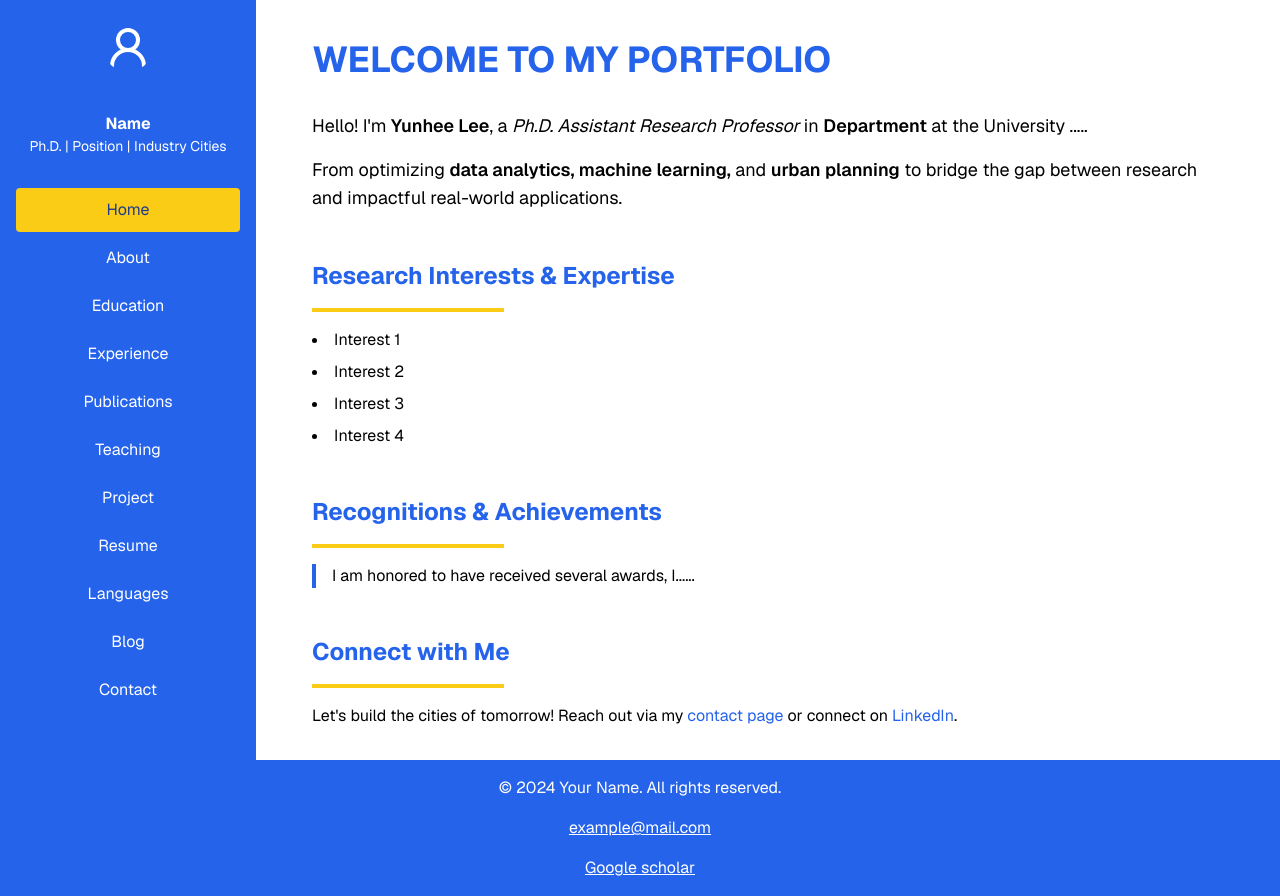
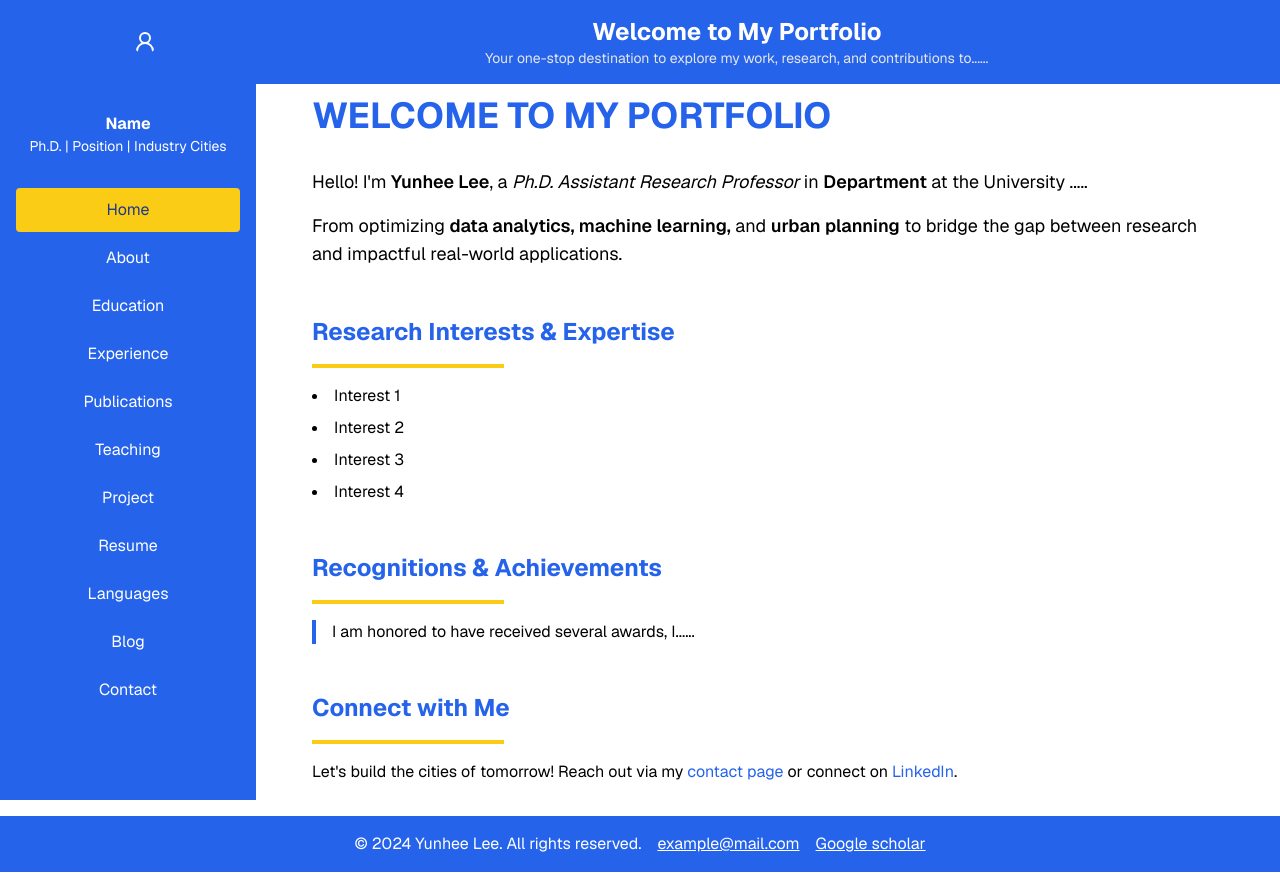
Before and after one commit to Nathaniyell/yunhee-academic-portfolio, a Next.js app: page / in a window 1280 px wide. After the commit the page ends 872 px from the top, so only its background shows below. Built offline with nearby package versions, Linux system fonts and the light colour scheme.

Commit message:
update layout and header

```diff
--- a/src/app/layout.tsx
+++ b/src/app/layout.tsx
@@ -3,6 +3,8 @@ import { GeistSans } from "geist/font/sans";
 import './globals.css'
 import Sidebar from '@/components/Sidebar';
 import Footer from '@/components/Footer';
+
+
 export const metadata: Metadata = {
   title: 'Academic Portfolio',
   description: 'Academic portfolio showcasing research, teaching, and achievements',
@@ -19,7 +21,7 @@ export default function RootLayout({
         <div className="flex min-h-screen flex-col">
           <div className="flex flex-1">
             <Sidebar />
-            <main className="flex-1 p-8 bg-white mt-14 lg:mt-2 lg:ml-60">
+            <main className="flex-1 p-8 bg-white mt-16 lg:ml-60">
               {children}
             </main>
           </div>
--- a/src/components/Footer.tsx
+++ b/src/components/Footer.tsx
@@ -3,8 +3,8 @@ import React from 'react'
 
 const Footer = () => {
   return (
-    <footer className="text-center bg-blue-600 text-white h-full p-4 flex justify-center flex-col gap-4">
-      <p>&copy; {new Date().getFullYear()} Your Name. All rights reserved.</p>
+    <footer className="text-center bg-blue-600 text-white h-full p-4 flex justify-center gap-4">
+      <p>&copy; {new Date().getFullYear()} Yunhee Lee. All rights reserved.</p>
       <Link target="_blank" className="underline" href="mailto:example@mail.com">
         example@mail.com
       </Link>
--- /dev/null
+++ b/src/components/Header.tsx
@@ -0,0 +1,50 @@
+import { UserRound } from 'lucide-react'
+
+interface HeaderProps {
+  isOpen: boolean;
+  setIsOpen: (isOpen: boolean) => void;
+}
+
+const Header = ({ isOpen, setIsOpen }: HeaderProps) => {
+  return (
+    <header className="fixed top-0 left-0 right-0 bg-blue-600 z-50">
+      <div className="max-w-7xl mx-auto px-4 sm:px-2 lg:px-8 py-4">
+        <div className="flex items-center justify-between lg:justify-center lg:w-3/5">
+          {/* Profile icon - visible on mobile only */}
+          <div className="">
+            <UserRound className="w-10 h-10 text-white rounded-full p-2" />
+          </div>
+
+          {/* Header content */}
+          <div className="hidden md:block text-white text-center lg:relative lg:-right-[20rem]">
+            <h1 className="text-2xl font-bold">Welcome to My Portfolio</h1>
+            <p className="text-sm text-gray-200">
+              Your one-stop destination to explore my work, research, and contributions to......
+            </p>
+          </div>
+
+          {/* Hamburger menu - visible on mobile only */}
+          <button
+            onClick={() => setIsOpen(!isOpen)}
+            className="lg:hidden lg:invisible p-2 rounded-md"
+          >
+            <svg
+              className="w-6 h-6 text-white"
+              fill="none"
+              stroke="currentColor"
+              viewBox="0 0 24 24"
+            >
+              {isOpen ? (
+                <path strokeLinecap="round" strokeLinejoin="round" strokeWidth={2} d="M6 18L18 6M6 6l12 12" />
+              ) : (
+                <path strokeLinecap="round" strokeLinejoin="round" strokeWidth={2} d="M4 6h16M4 12h16M4 18h16" />
+              )}
+            </svg>
+          </button>
+        </div>
+      </div>
+    </header>
+  );
+};
+
+export default Header;
--- a/src/components/Sidebar.tsx
+++ b/src/components/Sidebar.tsx
@@ -1,9 +1,9 @@
 "use client"
 import Link from 'next/link'
-import Image from 'next/image'
 import { useState } from 'react'
 import { UserRound } from 'lucide-react'
 import { usePathname } from 'next/navigation'
+import Header from './Header'
 
 const navigation = [
   { name: 'Home', href: '/' },
@@ -25,41 +25,7 @@ export default function Sidebar() {
 
   return (
     <>
-      {/* Add a fixed header background for mobile */}
-      <div className="fixed top-0 left-0 right-0 h-16 bg-blue-600 z-10 lg:hidden" />
-
-      {/* Persistent image container - always visible on mobile */}
-      <div className="fixed top-4 left-4 z-20 lg:hidden">
-        {/* <Image
-          src="/placeholder.svg"
-          alt="Profile"
-          width={40}
-          height={40}
-          className="rounded-full"
-        /> */}
-         <UserRound className="w-10 h-10 text-white rounded-full p-2" />
-      </div>
-
-      {/* Toggle button */}
-      <button
-        onClick={() => setIsOpen(!isOpen)}
-        className="fixed top-4 right-4 z-20 lg:hidden p-2 rounded-md"
-      >
-        <svg
-          className="w-6 h-6 text-white"
-          fill="none"
-          stroke="currentColor"
-          viewBox="0 0 24 24"
-        >
-          {isOpen ? (
-            <path strokeLinecap="round" strokeLinejoin="round" strokeWidth={2} d="M6 18L18 6M6 6l12 12" />
-          ) : (
-            <path strokeLinecap="round" strokeLinejoin="round" strokeWidth={2} d="M4 6h16M4 12h16M4 18h16" />
-          )}
-        </svg>
-      </button>
-
-      {/* Sidebar - Updated overflow and padding */}
+      <Header isOpen={isOpen} setIsOpen={setIsOpen} />
       <div className={`
         fixed top-0 left-0 z-10
         w-64 bg-blue-600 text-white h-screen
@@ -70,16 +36,9 @@ export default function Sidebar() {
       `}>
         <div className="min-h-full p-4 pt-20 lg:pt-4">
           <div className="hidden lg:flex items-center justify-center mb-8">
-            {/* <Image
-              src="/placeholder.svg"
-              alt="Profile"
-              width={80}
-              height={80}
-              className="rounded-full"
-            /> */}
             <UserRound className="w-16 h-16 text-white bg-blue-600 rounded-full p-2" />
           </div>
-          <div className="text-center mb-8">
+          <div className="text-center my-8">
             <h2 className="font-bold">Name</h2>
             <p className="text-sm">Ph.D. | Position | Industry Cities</p>
           </div>
```
